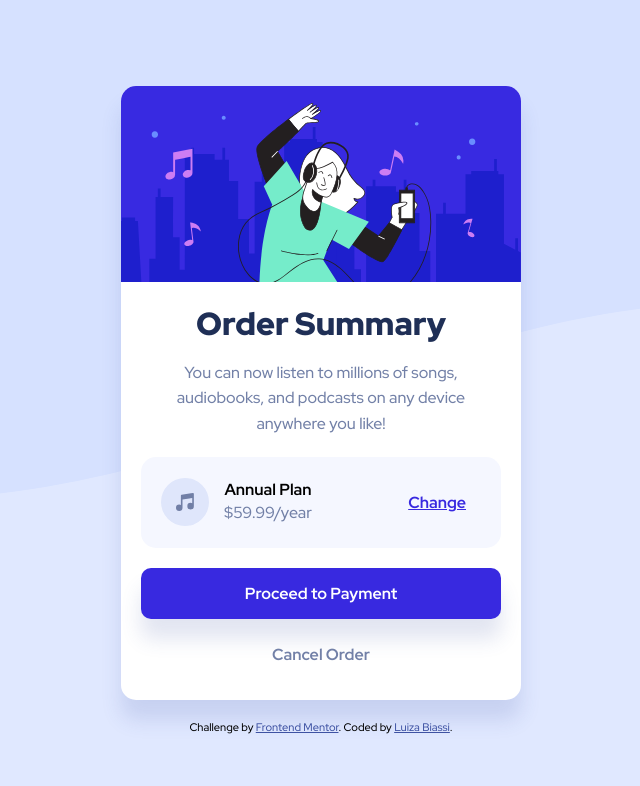
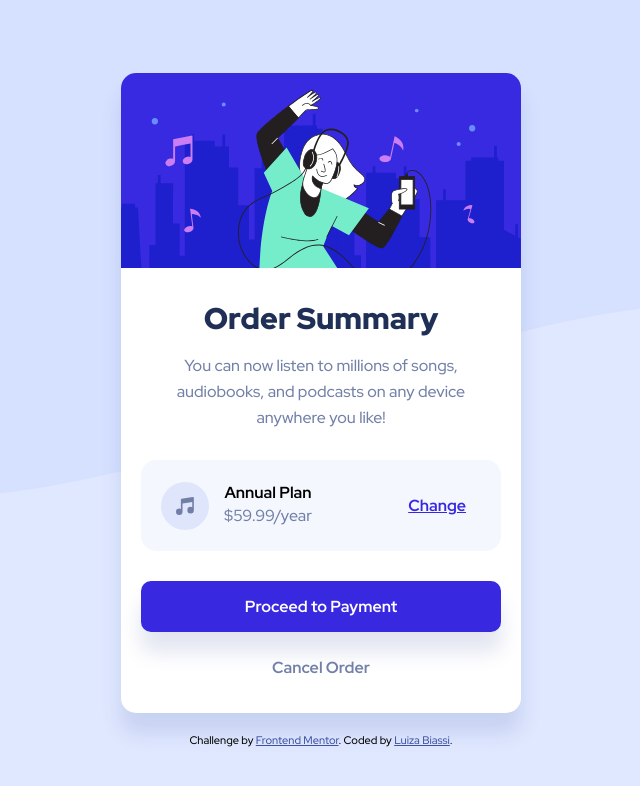
Before and after one commit to luizzzabiassi/order-summary, a plain HTML site: page index.html in a window 1280 px wide. Shown: the whole page, without its empty margins (319-959 px from the left). Drawn offline with Linux system fonts and the light colour scheme.

Commit message:
update container

```diff
--- a/style.css
+++ b/style.css
@@ -52,7 +52,8 @@ p {
 
 .container .title {
   color: var(--dark-blue);
-  margin: 15px 0;
+  margin: 25px 0 15px 0;
+  font-size: 30px;
   font-weight: 900;
 }
 
@@ -66,7 +67,7 @@ p {
 }
 
 .container .pricing {
-  margin: 20px auto;
+  margin: 30px auto;
   padding: 10px;
   background-color: var(--very-pale-blue);
   width: 90%;
```
